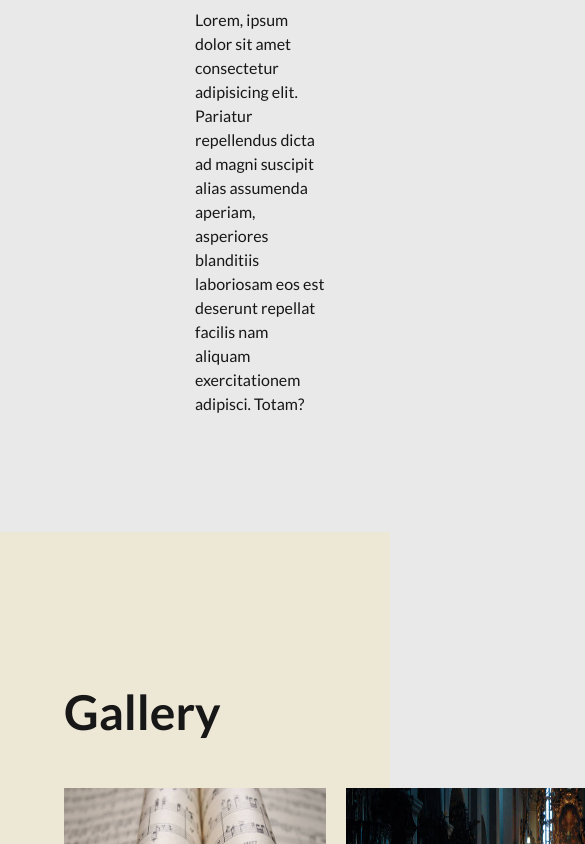
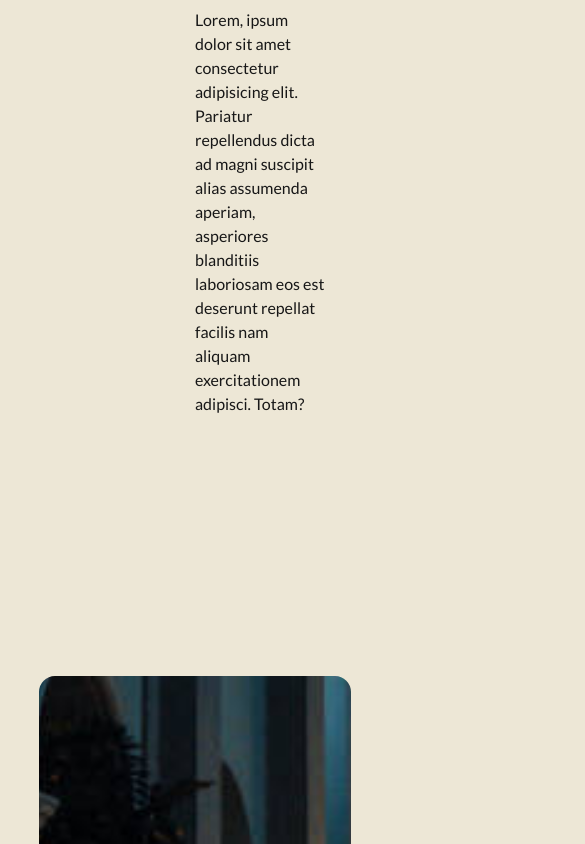
Before and after one commit to SofiaCoder/americanto, a Next.js app: page / in a window 390 px wide. Shown: the part 1156-2000 px from the top of the page, 585 px wide, since content can reach past the window. Built offline with nearby package versions, Linux system fonts and the light colour scheme.

Commit message:
Animations added

```diff
--- a/app/globals.css
+++ b/app/globals.css
@@ -16,7 +16,7 @@
     --background: #181818;
     --foreground: #ffffff;
     --color-odd: #181818;
-    --color-even: #282828;
+    --color-even: #490303;
   }
 }
 html {
@@ -27,6 +27,7 @@ body {
   color: var(--foreground);
   background: var(--background);
   font-family: Lato;
+  transition: background-color 0.8s ease, color 0.8s ease;
 }
 
 section {
@@ -34,23 +35,41 @@ section {
   padding-top: 9rem;
   height: 100vh;
   scroll-padding-top: 9rem;
-  transition: background-color 0.5s ease-in-out; /* Add transition */
 }
 
-section:nth-of-type(odd) {
+.odd-section-bg {
   background-color: var(--color-odd);
 }
-
-section:nth-of-type(even) {
+.even-section-bg {
   background-color: var(--color-even);
 }
 
-section.in-view:nth-of-type(odd) {
-  background-color: var(--color-even); /* Swap colors when in view */
+/* Animation Classes */
+.slide-in-bottom {
+  opacity: 0;
+  transform: translateY(50px);
+  transition: opacity 0.8s ease, transform 0.8s ease;
 }
 
-section.in-view:nth-of-type(even) {
-  background-color: var(--color-odd); /* Swap colors when in view */
+.slide-in-top {
+  opacity: 0;
+  transform: translateY(-50px);
+  transition: opacity 0.8s ease, transform 0.8s ease;
+}
+.slide-in-left {
+  opacity: 0;
+  transform: translateX(-50px);
+  transition: opacity 0.8s ease, transform 0.8s ease;
+}
+.slide-in-right {
+  opacity: 0;
+  transform: translateX(50px);
+  transition: opacity 0.8s ease, transform 0.8s ease;
+}
+
+.animate-in-view {
+  opacity: 1;
+  transform: translateY(0) translateX(0);
 }
 
 .menu {
--- a/app/page.tsx
+++ b/app/page.tsx
@@ -3,17 +3,21 @@ import Gallery from '@/components/Gallery';
 import Hero from '@/components/Hero';
 import Intro from '@/components/Intro';
 import Menu from '@/components/Menu';
+import ScrollObserver from '@/components/ScrollObserver';
 import Singers from '@/components/Singers';
 
 export default function Home() {
   return (
-    <div>
+    <>
+      <ScrollObserver />
+      <main>
         <Menu />
         <Hero />
         <Intro />
         <Gallery />
         <Conductors />
         <Singers />
-    </div>
+      </main>
+    </>
   );
 }
--- a/components/Conductors/index.tsx
+++ b/components/Conductors/index.tsx
@@ -7,10 +7,10 @@ const conductorImage =
 
 const Conductors = () => {
   return (
-    <section id='conductors'>
-      <h2>Våra Dirigenter</h2>
+    <section id='conductors' data-section-class='odd-section-bg'>
+      <h2 className='slide-in-top'>Våra Dirigenter</h2>
       <div className='flex mt-10 items-center'>
-        <div className='m-10'>
+        <div className='m-10 slide-in-bottom'>
           <h3>Johanna Pomo</h3>
           <div className={conductorBox}>
             <Image
@@ -27,7 +27,7 @@ const Conductors = () => {
             </p>
           </div>
         </div>
-        <div className='m-10'>
+        <div className='m-10 slide-in-bottom'>
           <h3>Rolando Pomo</h3>
           <div className={conductorBox}>
             <Image
--- a/components/Gallery/index.tsx
+++ b/components/Gallery/index.tsx
@@ -1,4 +1,4 @@
-import Image from 'next/image';
+import SlideShow from '../SlideShow';
 
 const images = [
   '/images/notesHeart.jpg',
@@ -8,12 +8,10 @@ const images = [
 
 const Gallery = () => {
   return (
-    <section id='gallery'>
-      <h2>Gallery</h2>
-      <div className='my-10 flex gap-5'>
-        {images.map((image, index) => (
-          <Image key={index} src={image} alt='notes' width={400} height={400} />
-        ))}
+    <section id='gallery' data-section-class='even-section-bg'>
+      {/* <h2>Gallery</h2> */}
+      <div className='flex justify-center slide-in-right'>
+        <SlideShow images={images} />
       </div>
     </section>
   );
--- a/components/Hero/index.tsx
+++ b/components/Hero/index.tsx
@@ -2,9 +2,13 @@ import Image from 'next/image';
 
 const Hero = () => {
   return (
-    <section id='hero' className='flex flex-col items-center'>
-      <h1 className='mb-10'>Coro Americanto</h1>
-      <div className='flex items-center'>
+    <section
+      id='hero'
+      className='flex flex-col items-center'
+      data-section-class='even-section-bg'
+    >
+      <h1 className='mb-10 slide-in-top'>Coro Americanto</h1>
+      <div className='flex items-center slide-in-bottom'>
         <p className='-rotate-90 -mr-16 m-0 w-52 h-3 text-center'>
           text text text
         </p>
--- a/components/Intro/index.tsx
+++ b/components/Intro/index.tsx
@@ -3,11 +3,15 @@ import React from 'react';
 
 const Intro = () => {
   return (
-    <section id='intro' className='flex gap-10'>
-      <div>
+    <section
+      id='intro'
+      className='flex gap-10'
+      data-section-class='odd-section-bg'
+    >
+      <div className='slide-in-top'>
         <Image src='/images/notes.jpg' alt='notes' width={500} height={500} />
       </div>
-      <div className='w-1/2 flex flex-col gap-8'>
+      <div className='w-1/2 flex flex-col gap-8 slide-in-bottom'>
         <h2 className=''>Om Americanto</h2>
         <p className=''>
           Lorem, ipsum dolor sit amet consectetur adipisicing elit. Pariatur
--- a/components/Menu/styles.module.scss
+++ b/components/Menu/styles.module.scss
@@ -41,7 +41,6 @@
 
       a {
         font-size: 18px;
-        background: var(--background);
         padding: 10px;
         border-radius: 10px;
         &:hover {
--- a/components/ScrollObserver.jsx
+++ b/components/ScrollObserver.jsx
@@ -10,14 +10,37 @@ export default function ScrollObserver() {
       (entries) => {
         entries.forEach((entry) => {
           if (entry.isIntersecting) {
-            entry.target.classList.add('in-view');
-          } else {
-            entry.target.classList.remove('in-view');
+
+            // 🖌️ Handle background color changes
+            const sectionClass = entry.target.getAttribute('data-section-class');
+            if (sectionClass) {
+              document.body.classList.remove(
+                'odd-section-bg',
+                'even-section-bg'
+              );
+              document.body.classList.add(sectionClass);
+            }
+
+            // 🎭 Handle animations
+            const animatedElements = entry.target.querySelectorAll(
+              '.slide-in-bottom, .slide-in-top, .slide-in-left, .slide-in-right'
+            );
+            animatedElements.forEach((el) => {
+              el.classList.add('animate-in-view');
+            });
+            // } else {
+            //   // 🛑 Optionally reset animations when section goes out of view
+            //   const animatedElements = entry.target.querySelectorAll(
+            //     '.slide-in-bottom, .slide-in-top'
+            //   );
+            //   animatedElements.forEach((el) => {
+            //     el.classList.remove('animate-in-view');
+            //   });
           }
         });
       },
       {
-        threshold: 0.7,
+        threshold: 0.5,
       }
     );
 
--- a/components/Singers/index.tsx
+++ b/components/Singers/index.tsx
@@ -8,9 +8,9 @@ const singersArray = [
 
 const Singers = () => {
   return (
-    <section id='singers'>
-      <h2>Våra Sångare</h2>
-      <div className='flex gap-10'>
+    <section id='singers' data-section-class='even-section-bg'>
+      <h2 className='slide-in-left'>Våra Sångare</h2>
+      <div className='flex gap-10 slide-in-bottom'>
         {singersArray.map((singer) => (
           <SingerBox
             key={singer.name}
--- /dev/null
+++ b/components/SlideShow.tsx
@@ -0,0 +1,51 @@
+'use client';
+import React from 'react';
+import { FC } from 'react';
+import { ArrowLeftIcon, ArrowRightIcon } from '@heroicons/react/24/solid';
+import { Fade } from 'react-slideshow-image';
+import 'react-slideshow-image/dist/styles.css';
+import Image from 'next/image';
+
+interface SlideShowProps {
+  images: string[];
+}
+
+const zoomInProperties = {
+  duration: 5000,
+  transitionDuration: 300,
+  infinity: true,
+
+  prevArrow: (
+    <div className='ml-10'>
+      <ArrowLeftIcon className='h-8 w-8 text-white cursor-pointer' />
+    </div>
+  ),
+  nextArrow: (
+    <div className='mr-10'>
+      <ArrowRightIcon className='h-8 w-8 text-white cursor-pointer' />
+    </div>
+  ),
+};
+const SlideShow: FC<SlideShowProps> = ({ images }) => {
+  return (
+    <div className='w-[80vw]'>
+      <Fade {...zoomInProperties}>
+        {images.map((img: string, index: number) => (
+          <div
+            key={index}
+            className='flex justify-center md:items-center items-start h-[75vh] w-[80vw] rounded-2xl relative'
+          >
+            <Image
+              src={img}
+              alt='image'
+              fill
+              className='object-cover absolute rounded-2xl'
+            />
+          </div>
+        ))}
+      </Fade>
+    </div>
+  );
+};
+
+export default SlideShow;
```
Lines whose indentation alone changed are shown as unchanged.
